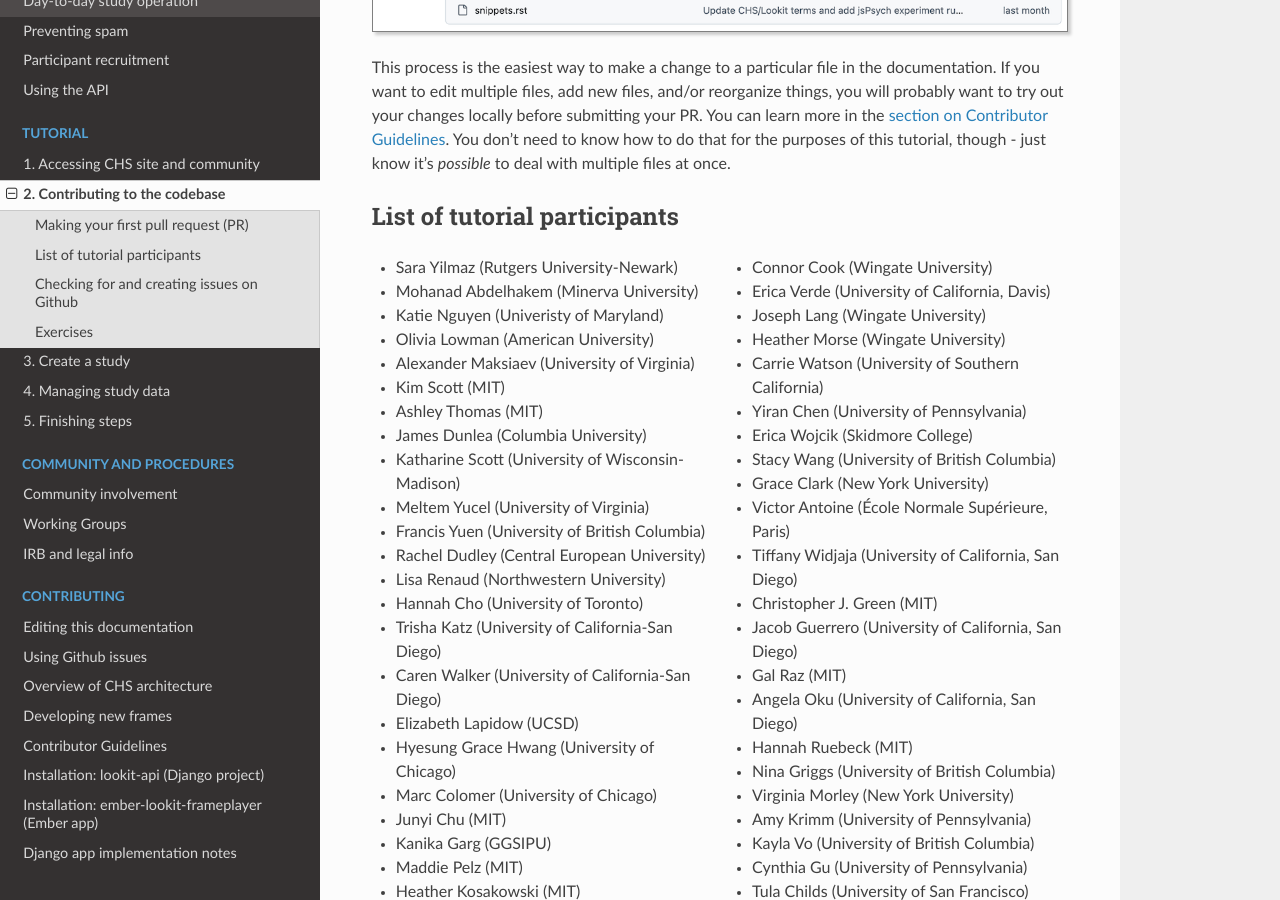
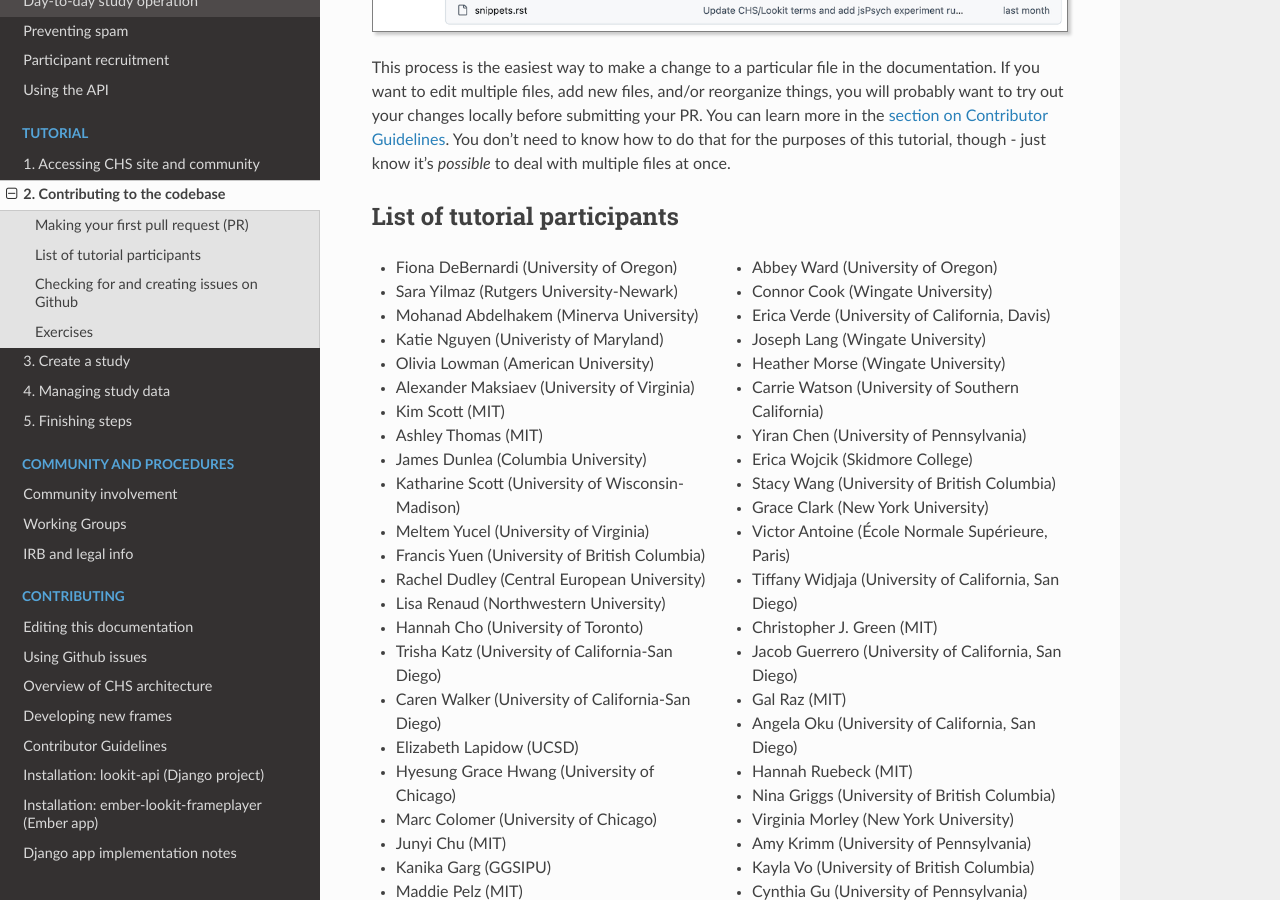
Before and after one commit to lookit/lookit-docs, a Sphinx documentation site: the page built from docs/source/tutorial-contributing.rst, in a window 1280 px wide and 900 px high, scrolled down 4833 px. Built offline with Sphinx 7.4.7 and the Read the Docs theme 3.1.0, drawn with Linux system fonts in a browser that asks for light colours.

Commit message:
Update tutorial-contributing.rst
Adding my name to the tutorial participants list

```diff
--- a/docs/source/tutorial-contributing.rst
+++ b/docs/source/tutorial-contributing.rst
@@ -69,6 +69,7 @@ List of tutorial participants
 
 .. rst-class:: tutorial-participants
 
+- Fiona DeBernardi (University of Oregon)
 - Sara Yilmaz (Rutgers University-Newark)
 - Mohanad Abdelhakem (Minerva University)
 - Katie Nguyen (Univeristy of Maryland)
```
